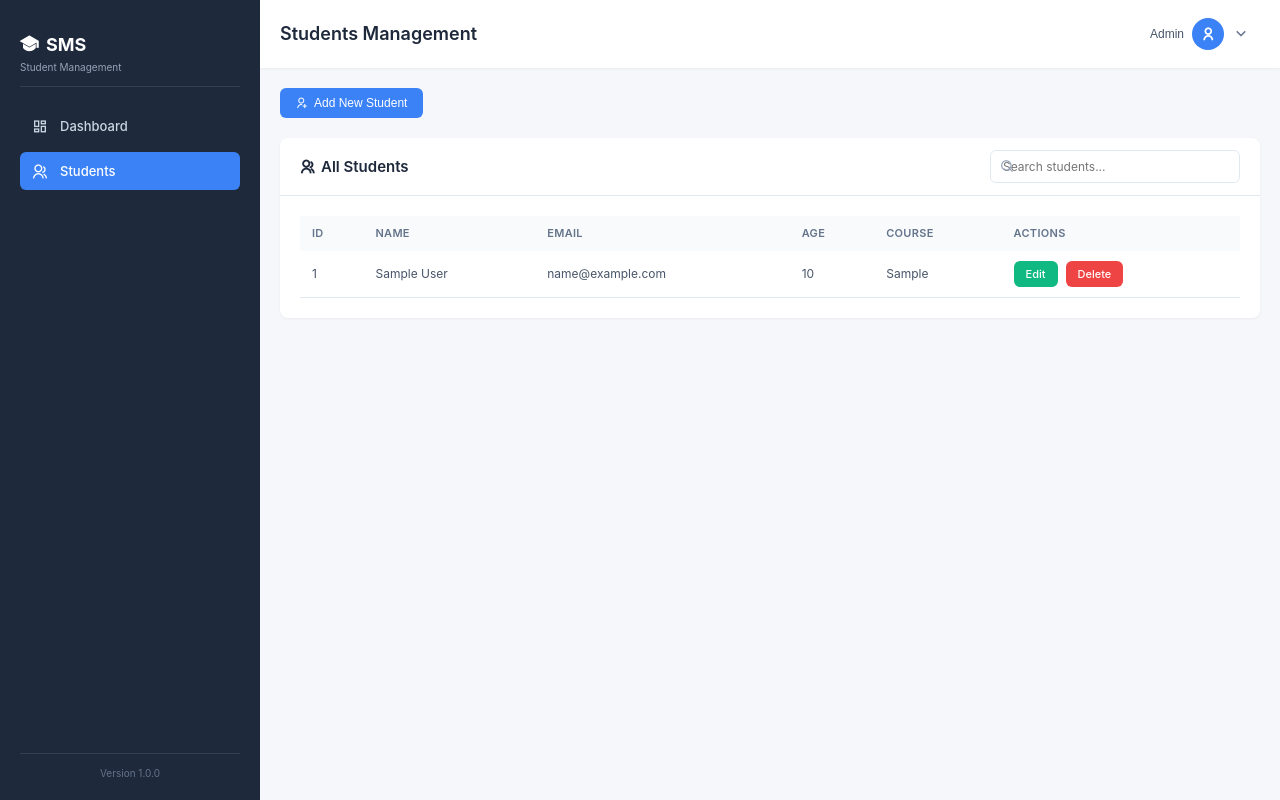
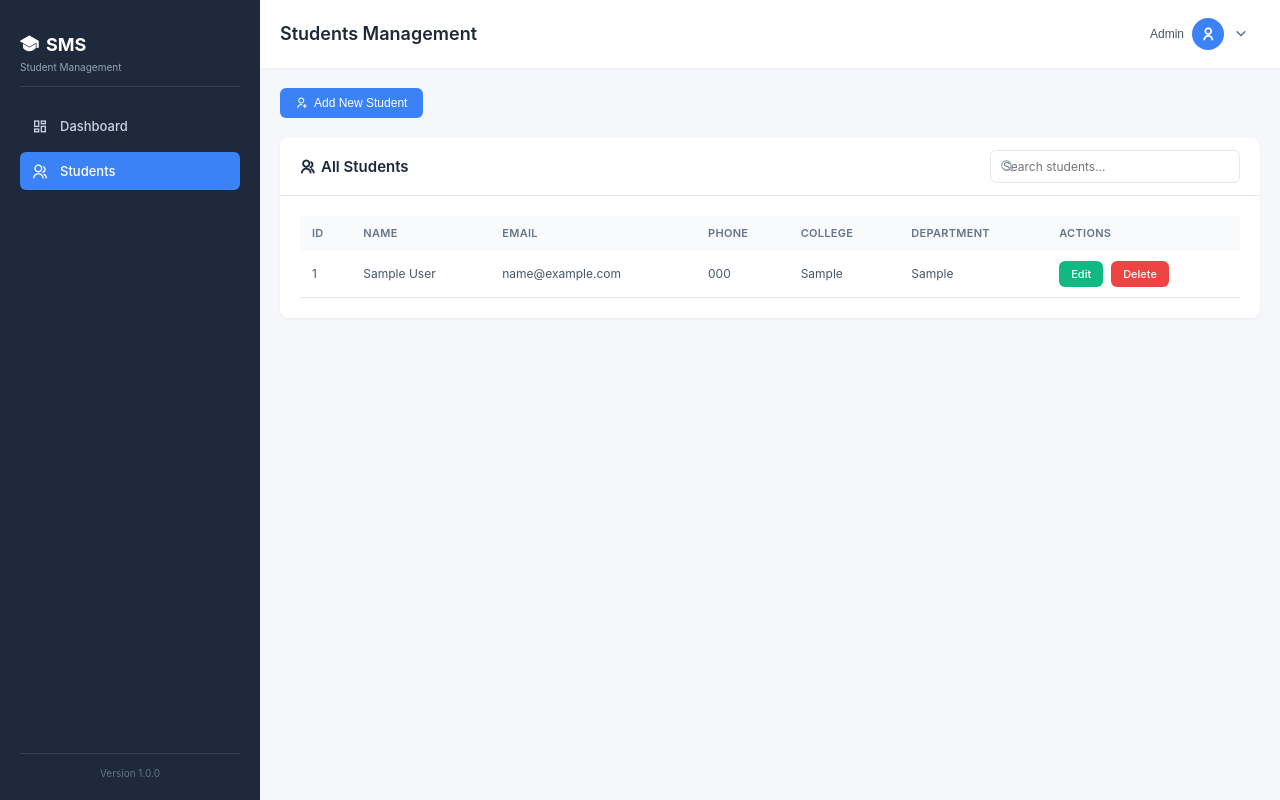
Before and after one commit to jayanthansenthilkumar/Flask, a Flask app: page /students in a window 1280 px wide. Run offline with Flask 3, Linux system fonts and the light colour scheme; tables that the repository leaves empty hold one stand-in row (values such as "Sample post"); some libraries are stand-ins or nearby versions.

Commit message:
DB update completed

```diff
--- a/app.py
+++ b/app.py
@@ -42,7 +42,9 @@ def init_db():
                 name VARCHAR(100) NOT NULL,
                 email VARCHAR(100),
                 age INT,
-                course VARCHAR(100)
+                phoneno VARCHAR(15),
+                college VARCHAR(200),
+                department VARCHAR(100)
             )
         """
         cursor.execute(create_table_query)
@@ -64,6 +66,58 @@ def students():
 @app.route('/api/health')
 def health():
     return jsonify({"status": "ok"}), 200
+
+@app.route('/api/colleges', methods=['GET'])
+def get_colleges():
+    colleges = [
+        "Indian Institute of Technology Delhi",
+        "Indian Institute of Technology Bombay",
+        "Indian Institute of Technology Madras",
+        "Indian Institute of Technology Kanpur",
+        "Indian Institute of Technology Kharagpur",
+        "Indian Institute of Science Bangalore",
+        "Jawaharlal Nehru University",
+        "University of Delhi",
+        "Anna University",
+        "Jadavpur University",
+        "Banaras Hindu University",
+        "Aligarh Muslim University",
+        "National Institute of Technology Trichy",
+        "National Institute of Technology Warangal",
+        "Vellore Institute of Technology",
+        "Birla Institute of Technology and Science Pilani",
+        "Manipal Academy of Higher Education",
+        "University of Hyderabad",
+        "Amity University",
+        "SRM Institute of Science and Technology"
+    ]
+    return jsonify(colleges), 200
+
+@app.route('/api/departments', methods=['GET'])
+def get_departments():
+    departments = [
+        "Computer Science and Engineering",
+        "Information Technology",
+        "Electronics and Communication Engineering",
+        "Electrical Engineering",
+        "Mechanical Engineering",
+        "Civil Engineering",
+        "Chemical Engineering",
+        "Biotechnology",
+        "Aerospace Engineering",
+        "Automobile Engineering",
+        "Mathematics",
+        "Physics",
+        "Chemistry",
+        "Business Administration",
+        "Commerce",
+        "Economics",
+        "English Literature",
+        "Psychology",
+        "Sociology",
+        "Political Science"
+    ]
+    return jsonify(departments), 200
 
 @app.route('/api/students', methods=['POST'])
 def create_student():
@@ -96,12 +150,20 @@ def create_student():
         else:
             age = int(age)
 
-        course = data.get('course', '').strip()
-        if not course:
-            course = None
+        phoneno = data.get('phoneno', '').strip()
+        if not phoneno:
+            phoneno = None
 
-        insert_query = "INSERT INTO student (name, email, age, course) VALUES (%s, %s, %s, %s)"
-        values = (name, email, age, course)
+        college = data.get('college', '').strip()
+        if not college:
+            college = None
+
+        department = data.get('department', '').strip()
+        if not department:
+            department = None
+
+        insert_query = "INSERT INTO student (name, email, age, phoneno, college, department) VALUES (%s, %s, %s, %s, %s, %s)"
+        values = (name, email, age, phoneno, college, department)
         cursor.execute(insert_query, values)
         connection.commit()
 
@@ -117,7 +179,9 @@ def create_student():
             "name": student[1],
             "email": student[2],
             "age": student[3],
-            "course": student[4]
+            "phoneno": student[4],
+            "college": student[5],
+            "department": student[6]
         }
 
         return jsonify(response), 201
@@ -147,7 +211,9 @@ def get_students():
                 "name": student[1],
                 "email": student[2] if student[2] else '',
                 "age": student[3] if student[3] else '',
-                "course": student[4] if student[4] else ''
+                "phoneno": student[4] if student[4] else '',
+                "college": student[5] if student[5] else '',
+                "department": student[6] if student[6] else ''
             }
             result.append(student_data)
 
@@ -177,7 +243,9 @@ def get_student(student_id):
                 "name": student[1],
                 "email": student[2] if student[2] else '',
                 "age": student[3] if student[3] else '',
-                "course": student[4] if student[4] else ''
+                "phoneno": student[4] if student[4] else '',
+                "college": student[5] if student[5] else '',
+                "department": student[6] if student[6] else ''
             }
             return jsonify(response), 200
         else:
@@ -218,12 +286,20 @@ def update_student(student_id):
         else:
             age = int(age)
 
-        course = data.get('course', '').strip()
-        if not course:
-            course = None
+        phoneno = data.get('phoneno', '').strip()
+        if not phoneno:
+            phoneno = None
 
-        update_query = "UPDATE student SET name = %s, email = %s, age = %s, course = %s WHERE id = %s"
-        values = (name, email, age, course, student_id)
+        college = data.get('college', '').strip()
+        if not college:
+            college = None
+
+        department = data.get('department', '').strip()
+        if not department:
+            department = None
+
+        update_query = "UPDATE student SET name = %s, email = %s, age = %s, phoneno = %s, college = %s, department = %s WHERE id = %s"
+        values = (name, email, age, phoneno, college, department, student_id)
         cursor.execute(update_query, values)
         connection.commit()
 
@@ -243,7 +319,9 @@ def update_student(student_id):
             "name": student[1],
             "email": student[2] if student[2] else '',
             "age": student[3] if student[3] else '',
-            "course": student[4] if student[4] else ''
+            "phoneno": student[4] if student[4] else '',
+            "college": student[5] if student[5] else '',
+            "department": student[6] if student[6] else ''
         }
 
         return jsonify(response), 200
--- a/static/script.js
+++ b/static/script.js
@@ -10,6 +10,7 @@ document.addEventListener('DOMContentLoaded', function() {
     setupModalControls();
     setupFormValidation();
     loadDashboardData();
+    loadDropdownData();
 });
 
 function setupMenuToggle() {
@@ -80,6 +81,46 @@ function setupModalControls() {
     });
 }
 
+function loadDropdownData() {
+    fetch('/api/colleges')
+        .then(function(response) {
+            return response.json();
+        })
+        .then(function(colleges) {
+            const collegeSelect = document.getElementById('student-college');
+            if (collegeSelect) {
+                colleges.forEach(function(college) {
+                    const option = document.createElement('option');
+                    option.value = college;
+                    option.textContent = college;
+                    collegeSelect.appendChild(option);
+                });
+            }
+        })
+        .catch(function(error) {
+            console.error('Error loading colleges:', error);
+        });
+
+    fetch('/api/departments')
+        .then(function(response) {
+            return response.json();
+        })
+        .then(function(departments) {
+            const departmentSelect = document.getElementById('student-department');
+            if (departmentSelect) {
+                departments.forEach(function(department) {
+                    const option = document.createElement('option');
+                    option.value = department;
+                    option.textContent = department;
+                    departmentSelect.appendChild(option);
+                });
+            }
+        })
+        .catch(function(error) {
+            console.error('Error loading departments:', error);
+        });
+}
+
 function setupFormValidation() {
     const studentForm = document.getElementById('student-form');
 
@@ -93,12 +134,16 @@ function setupFormValidation() {
         const nameInput = document.getElementById('student-name');
         const emailInput = document.getElementById('student-email');
         const ageInput = document.getElementById('student-age');
-        const courseInput = document.getElementById('student-course');
+        const phonenoInput = document.getElementById('student-phoneno');
+        const collegeInput = document.getElementById('student-college');
+        const departmentInput = document.getElementById('student-department');
 
         const name = nameInput.value.trim();
         const email = emailInput.value.trim();
         const age = ageInput.value;
-        const course = courseInput.value.trim();
+        const phoneno = phonenoInput.value.trim();
+        const college = collegeInput.value;
+        const department = departmentInput.value;
 
         if (!name) {
             showError('Please enter a student name');
@@ -109,7 +154,9 @@ function setupFormValidation() {
             name: name,
             email: email || null,
             age: age ? parseInt(age) : null,
-            course: course || null
+            phoneno: phoneno || null,
+            college: college || null,
+            department: department || null
         };
 
         if (isEditing) {
@@ -153,11 +200,11 @@ function loadDashboardData() {
 function updateDashboardStats(students) {
     const totalStudents = students.length;
 
-    const courses = [];
+    const colleges = [];
     for (let i = 0; i < students.length; i++) {
-        const course = students[i].course;
-        if (course && courses.indexOf(course) === -1) {
-            courses.push(course);
+        const college = students[i].college;
+        if (college && colleges.indexOf(college) === -1) {
+            colleges.push(college);
         }
     }
 
@@ -173,12 +220,12 @@ function updateDashboardStats(students) {
 
     const totalStudentsElement = document.getElementById('total-students');
     const activeStudentsElement = document.getElementById('active-students');
-    const totalCoursesElement = document.getElementById('total-courses');
+    const totalCollegesElement = document.getElementById('total-colleges');
     const avgAgeElement = document.getElementById('avg-age');
 
     if (totalStudentsElement) totalStudentsElement.textContent = totalStudents;
     if (activeStudentsElement) activeStudentsElement.textContent = totalStudents;
-    if (totalCoursesElement) totalCoursesElement.textContent = courses.length;
+    if (totalCollegesElement) totalCollegesElement.textContent = colleges.length;
     if (avgAgeElement) avgAgeElement.textContent = avgAge;
 }
 
@@ -211,7 +258,8 @@ function displayRecentStudents(students) {
         html = html + '<td>' + student.id + '</td>';
         html = html + '<td>' + escapeHtml(student.name) + '</td>';
         html = html + '<td>' + escapeHtml(student.email || '-') + '</td>';
-        html = html + '<td>' + escapeHtml(student.course || '-') + '</td>';
+        html = html + '<td>' + escapeHtml(student.phoneno || '-') + '</td>';
+        html = html + '<td>' + escapeHtml(student.college || '-') + '</td>';
         html = html + '</tr>';
     }
 
@@ -275,8 +323,9 @@ function displayStudents(students) {
         html = html + '<td>' + student.id + '</td>';
         html = html + '<td>' + escapeHtml(student.name) + '</td>';
         html = html + '<td>' + escapeHtml(student.email || '-') + '</td>';
-        html = html + '<td>' + (student.age || '-') + '</td>';
-        html = html + '<td>' + escapeHtml(student.course || '-') + '</td>';
+        html = html + '<td>' + escapeHtml(student.phoneno || '-') + '</td>';
+        html = html + '<td>' + escapeHtml(student.college || '-') + '</td>';
+        html = html + '<td>' + escapeHtml(student.department || '-') + '</td>';
         html = html + '<td>';
         html = html + '<button class="btn btn-edit" onclick="editStudent(' + student.id + ')">Edit</button>';
         html = html + '<button class="btn btn-delete" onclick="deleteStudent(' + student.id + ')">Delete</button>';
@@ -345,13 +394,17 @@ function editStudent(id) {
             const nameInput = document.getElementById('student-name');
             const emailInput = document.getElementById('student-email');
             const ageInput = document.getElementById('student-age');
-            const courseInput = document.getElementById('student-course');
+            const phonenoInput = document.getElementById('student-phoneno');
+            const collegeInput = document.getElementById('student-college');
+            const departmentInput = document.getElementById('student-department');
 
             if (idInput) idInput.value = student.id;
             if (nameInput) nameInput.value = student.name;
             if (emailInput) emailInput.value = student.email || '';
             if (ageInput) ageInput.value = student.age || '';
-            if (courseInput) courseInput.value = student.course || '';
+            if (phonenoInput) phonenoInput.value = student.phoneno || '';
+            if (collegeInput) collegeInput.value = student.college || '';
+            if (departmentInput) departmentInput.value = student.department || '';
 
             const modal = document.getElementById('studentModal');
             if (modal) {
@@ -447,11 +500,15 @@ function filterStudents(searchTerm) {
 
         const name = student.name ? student.name.toLowerCase() : '';
         const email = student.email ? student.email.toLowerCase() : '';
-        const course = student.course ? student.course.toLowerCase() : '';
+        const phoneno = student.phoneno ? student.phoneno.toLowerCase() : '';
+        const college = student.college ? student.college.toLowerCase() : '';
+        const department = student.department ? student.department.toLowerCase() : '';
 
         if (name.indexOf(searchTerm) !== -1 ||
             email.indexOf(searchTerm) !== -1 ||
-            course.indexOf(searchTerm) !== -1) {
+            phoneno.indexOf(searchTerm) !== -1 ||
+            college.indexOf(searchTerm) !== -1 ||
+            department.indexOf(searchTerm) !== -1) {
             filtered.push(student);
         }
     }
@@ -491,13 +548,17 @@ function resetForm() {
     const nameInput = document.getElementById('student-name');
     const emailInput = document.getElementById('student-email');
     const ageInput = document.getElementById('student-age');
-    const courseInput = document.getElementById('student-course');
+    const phonenoInput = document.getElementById('student-phoneno');
+    const collegeInput = document.getElementById('student-college');
+    const departmentInput = document.getElementById('student-department');
 
     if (idInput) idInput.value = '';
     if (nameInput) nameInput.value = '';
     if (emailInput) emailInput.value = '';
     if (ageInput) ageInput.value = '';
-    if (courseInput) courseInput.value = '';
+    if (phonenoInput) phonenoInput.value = '';
+    if (collegeInput) collegeInput.value = '';
+    if (departmentInput) departmentInput.value = '';
 }
 
 function showError(message) {
--- a/static/styles.css
+++ b/static/styles.css
@@ -419,18 +419,22 @@ body {
 
 input[type="text"],
 input[type="email"],
-input[type="number"] {
+input[type="number"],
+select {
     padding: 8px 12px;
     font-size: 12px;
     border: 1px solid #e2e8f0;
     border-radius: 6px;
     transition: all 0.2s ease;
     font-family: 'Inter', sans-serif;
+    width: 100%;
+    background: white;
 }
 
 input[type="text"]:focus,
 input[type="email"]:focus,
-input[type="number"]:focus {
+input[type="number"]:focus,
+select:focus {
     outline: none;
     border-color: #3b82f6;
     box-shadow: 0 0 0 3px rgba(59, 130, 246, 0.1);
--- a/templates/students.html
+++ b/templates/students.html
@@ -84,8 +84,9 @@
                                 <th>ID</th>
                                 <th>Name</th>
                                 <th>Email</th>
-                                <th>Age</th>
-                                <th>Course</th>
+                                <th>Phone</th>
+                                <th>College</th>
+                                <th>Department</th>
                                 <th>Actions</th>
                             </tr>
                         </thead>
@@ -127,8 +128,22 @@
                             <input type="number" id="student-age" placeholder="Enter age..." min="1" max="150">
                         </div>
                         <div class="form-group">
-                            <label for="student-course">Course</label>
-                            <input type="text" id="student-course" placeholder="Enter course...">
+                            <label for="student-phoneno">Phone Number</label>
+                            <input type="text" id="student-phoneno" placeholder="Enter phone number...">
+                        </div>
+                    </div>
+                    <div class="form-row">
+                        <div class="form-group">
+                            <label for="student-college">College</label>
+                            <select id="student-college">
+                                <option value="">Select College...</option>
+                            </select>
+                        </div>
+                        <div class="form-group">
+                            <label for="student-department">Department</label>
+                            <select id="student-department">
+                                <option value="">Select Department...</option>
+                            </select>
                         </div>
                     </div>
                     <div class="form-buttons">
```
Also changed, not shown: migrate_db.py (added, +43 -0 lines), templates/index.html (+5 -4 lines).
